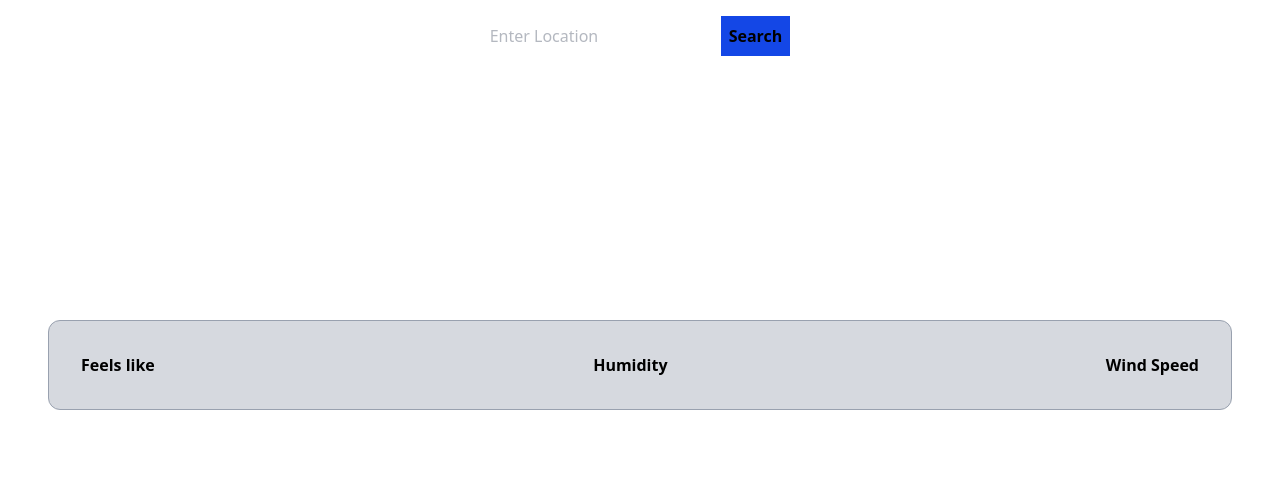
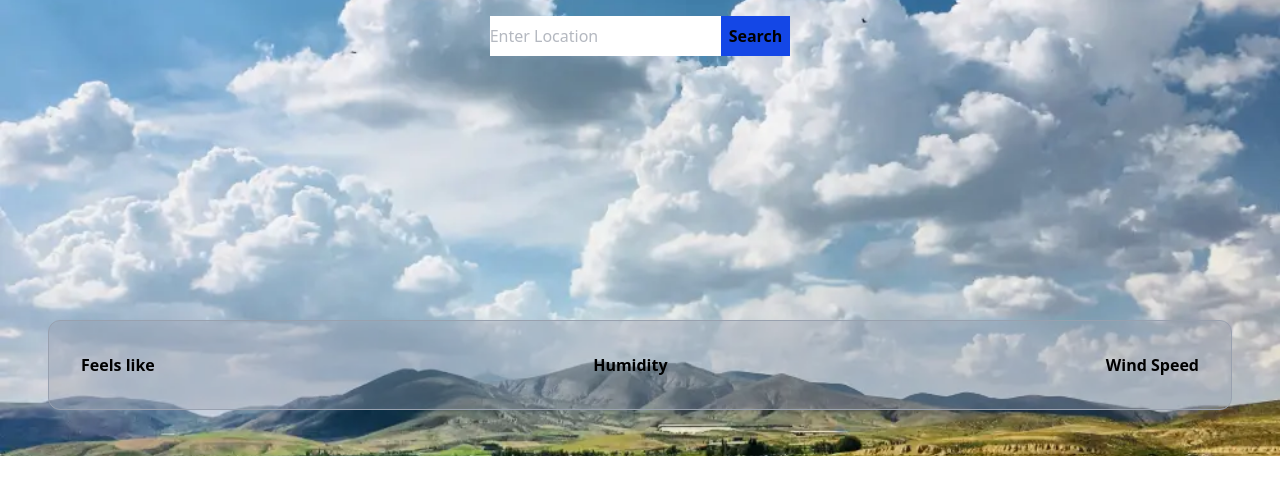
Before and after one commit to Katleho-Nyoni/ticket-system, a React app in the folder root/frontend/: page /weather-app in a window 1280 px wide. Shown: the top 494 px of the page. Built offline with nearby package versions, Linux system fonts and the light colour scheme; no server answers; the HTML template or start-up script is replaced by a standard one.

Commit message:
Adding background style

```diff
--- a/root/frontend/src/pages/WeatherApp.jsx
+++ b/root/frontend/src/pages/WeatherApp.jsx
@@ -18,7 +18,7 @@ export default function WeatherApp() {
 
   return (
     <>
-      <div id="app">
+      <div className='bg-[url(/src/assets/weather-landscape.webp)] bg-center bg-cover'>
         <div id="search" className='flex flex-row justify-center p-4'>
           <input type="search" value={Location} onKeyDown={searchLocation} onChange={event => setLocation(event.target.value)} onClick={searchLocation} placeholder='Enter Location'
           className='bg-white text-gray-500 py-2'/>
```
